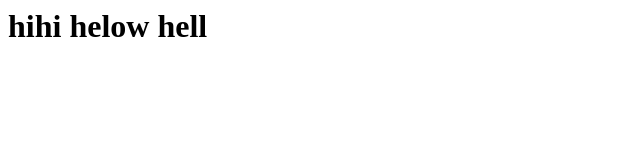
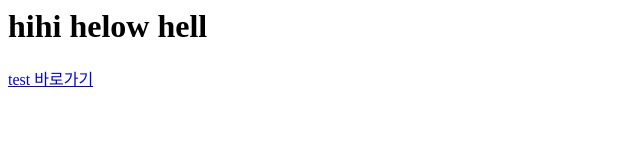
Before and after one commit to uglysweetpotatos/WebPage, a plain HTML site: page index.html in a window 1280 px wide. Shown: the whole page, without its empty margins (0-640 px from the left). Drawn offline with Linux system fonts and the light colour scheme.

Commit message:
Update index.html

```diff
--- a/index.html
+++ b/index.html
@@ -1 +1,2 @@
 <h1>hihi helow hell</h1>
+<a href="https://uglysweetpotatos.github.io/WebPage/web1/">test 바로가기</a>
```
